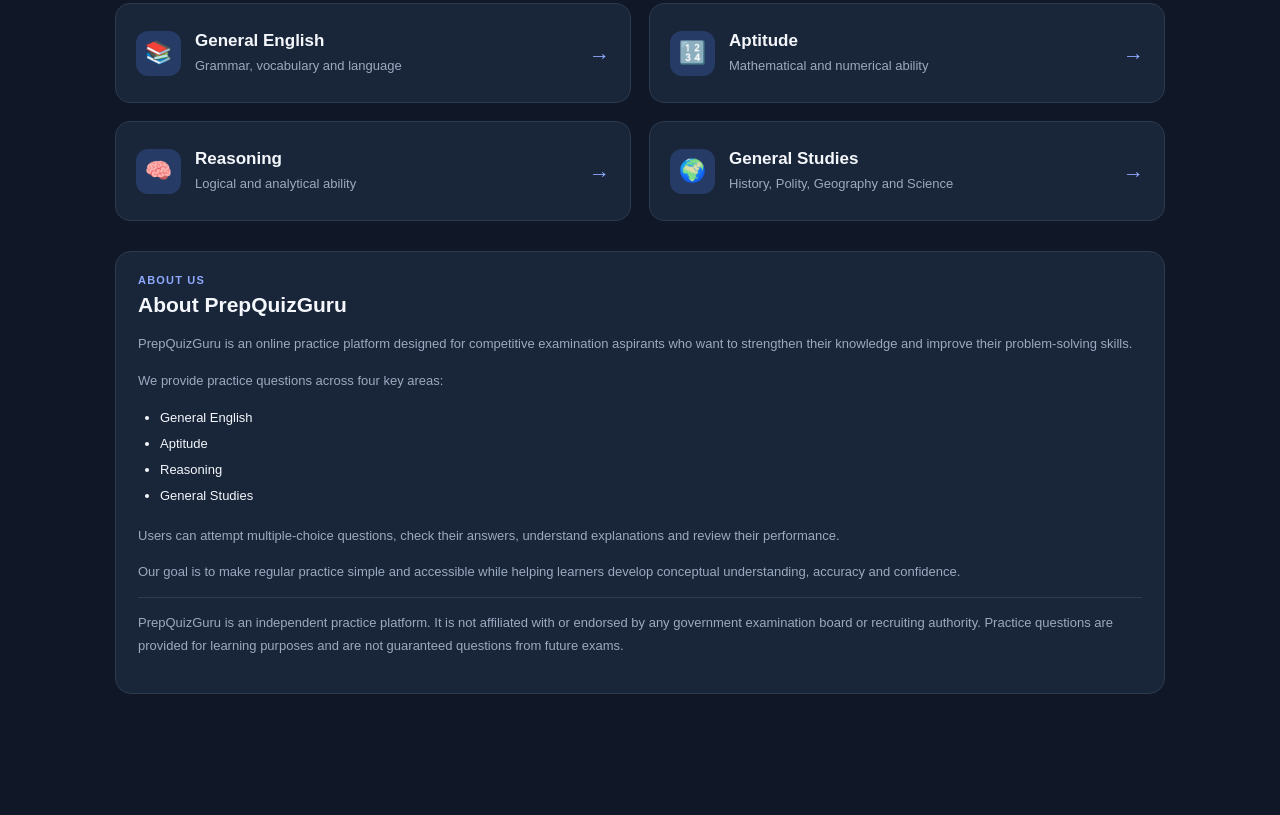
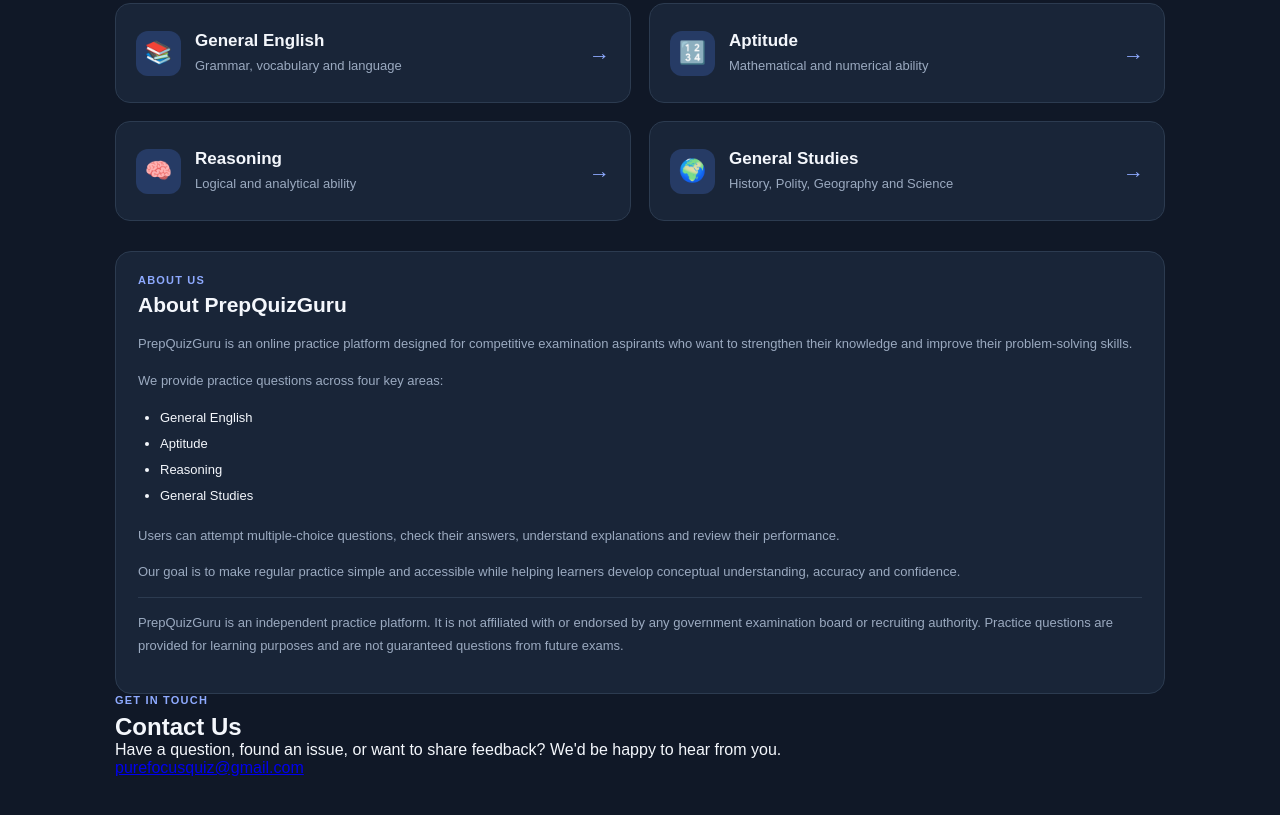
Before and after one commit to purefocusquiz/prepquizguru-web, a plain HTML site: page index.html in a window 1280 px wide. Shown: the part 444-1259 px from the top of the page. Before the commit the page ends 1196 px from the top, so only its background shows below. Drawn offline with Linux system fonts and the light colour scheme.

Commit message:
added contact index html

```diff
--- a/index.html
+++ b/index.html
@@ -129,6 +129,23 @@
             </p>
         </section>
 
+        <!-- CONTACT SECTION -->
+        <section class="contact-section">
+            <p class="category-label">GET IN TOUCH</p>
+            <h2>Contact Us</h2>
+
+            <p>
+                Have a question, found an issue, or want to share
+                feedback? We'd be happy to hear from you.
+            </p>
+
+            <a href="mailto:purefocusquiz@gmail.com"
+               class="contact-email">
+                purefocusquiz@gmail.com
+            </a>
+        </section>
+
+
     </main>
 
 
```
